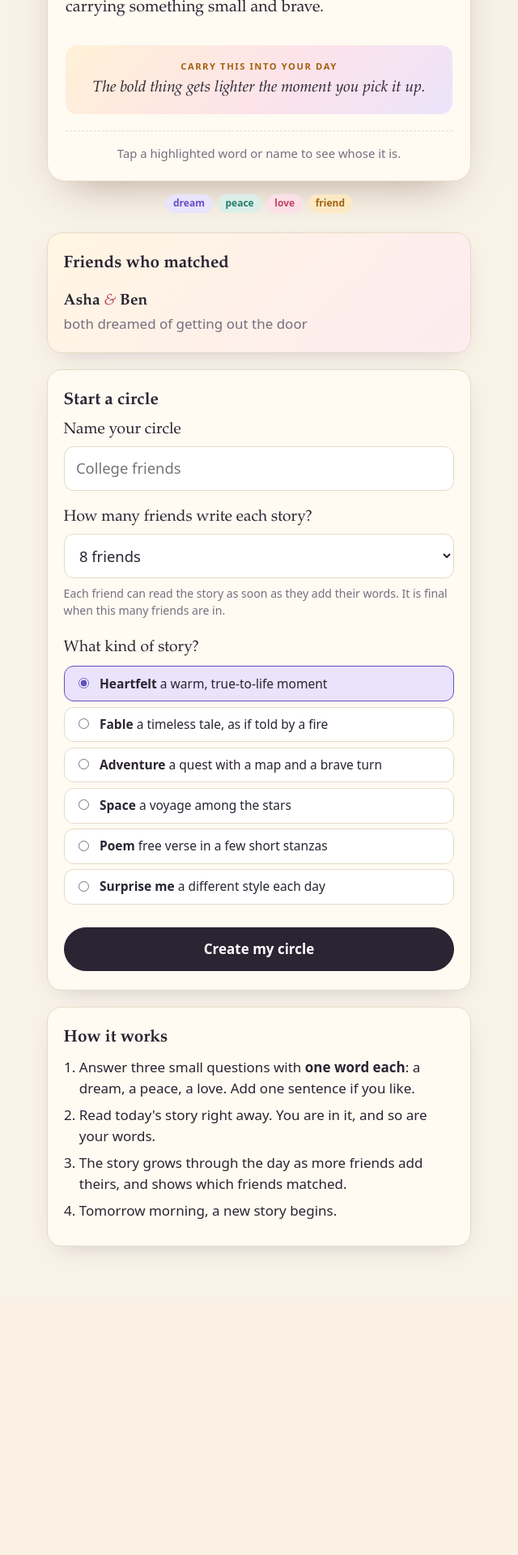
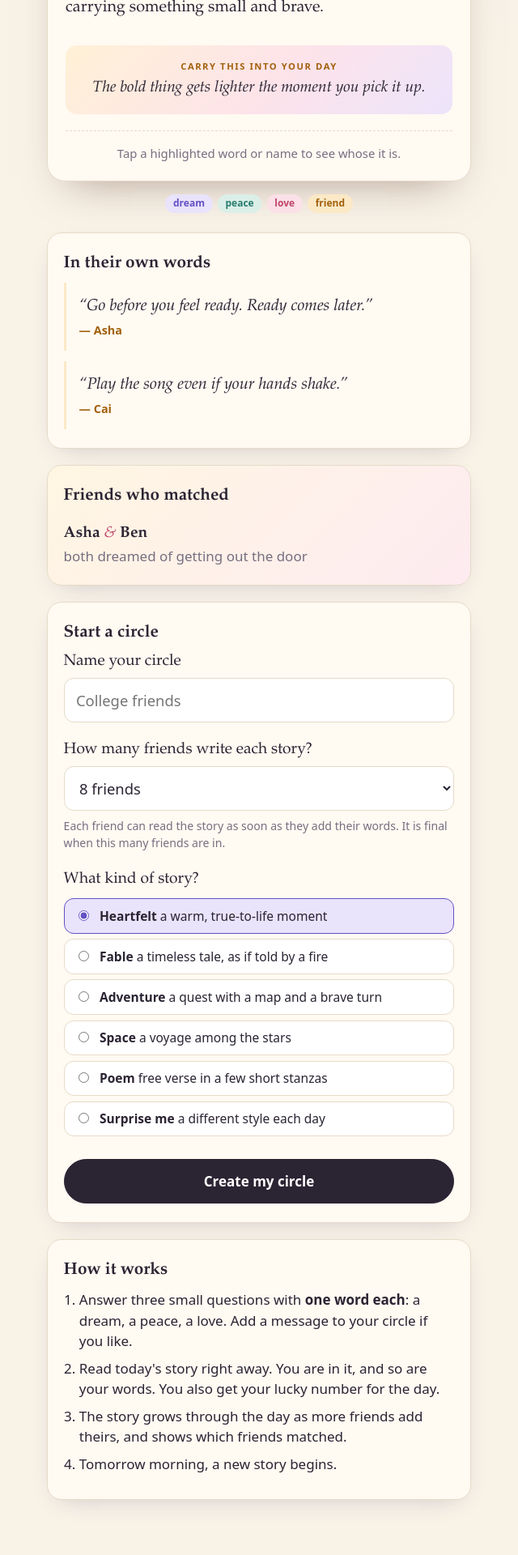
Before and after one commit to plamsal/fun-story-board, a FastAPI app: page / in a window 1280 px wide. Shown: the part 1300-3220 px from the top of the page at 81% size, without its empty margins (320-960 px from the left). Before the commit the page ends 2847 px from the top, so only its background shows below. Run offline with FastAPI, Linux system fonts and the light colour scheme; some libraries are stand-ins or nearby versions.

Commit message:
Add quotes, lucky number, story list filters and Your circles
- Each friend's message to the circle is shown as a quote from them
- Lucky number (1-99) from the friend's own words and the date
- Stories list includes today's story, grouped by month, with month and style filters
- Home page lists the circles this browser has opened

Co-Authored-By: Claude Fable 5.2 <noreply@anthropic.com>
Claude-Session: https://claude.ai/code/session_01ESSHas7xa9H6T3AzLD95Eg

```diff
--- a/app/main.py
+++ b/app/main.py
@@ -3,10 +3,10 @@
     GET  /                   home: sample story + create a circle
     POST /circles            create it, then go to the circle page
     GET  /c/{id}             today: add words -> wait -> read the story
-    POST /c/{id}/words       add your name, three words and optional sentence
+    POST /c/{id}/words       add your name, three words and optional message
     GET  /c/{id}/status      tiny JSON the page polls while the story is written
     GET  /c/{id}/card.png    shareable picture (title + closing line)
-    GET  /c/{id}/archive     past stories
+    GET  /c/{id}/archive     all stories, by month (?month=2026-11&style=fable to filter)
     GET  /c/{id}/d/{day}     one past story
     GET  /healthz            "ok" (used by the host to check the app is up)
 
@@ -24,11 +24,12 @@ from . import game, styles
 from .card import make_card
 from .config import settings
 from .filters import InputError
-from .questions import QUESTIONS, SENTENCE_ASK
+from .questions import QUESTIONS, QUOTE_ASK, QUOTE_HINT
 from .sample import sample_story
 
 HERE = Path(__file__).parent
 PLAYER_COOKIE = "sb_player"
+CIRCLES_COOKIE = "sb_circles"  # the circles this browser has opened
 ONE_YEAR = 60 * 60 * 24 * 365
 
 app = FastAPI(title="Story Board", docs_url=None, redoc_url=None)
@@ -60,6 +61,14 @@ def page(request: Request, name: str, status: int = 200, **context) -> HTMLRespo
 def _set_player_cookie(request: Request, response) -> None:
     response.set_cookie(PLAYER_COOKIE, request.state.player_id, max_age=ONE_YEAR,
                         httponly=True, samesite="lax", secure=request.url.scheme == "https")
+
+
+def remember_circle(request: Request, response, circle: dict):
+    """Keep this circle in the browser's "Your circles" list."""
+    ids = game.remembered_ids(request.cookies.get(CIRCLES_COOKIE), add=circle["id"])
+    response.set_cookie(CIRCLES_COOKIE, ".".join(ids), max_age=ONE_YEAR,
+                        httponly=True, samesite="lax", secure=request.url.scheme == "https")
+    return response
 
 
 @app.middleware("http")
@@ -94,6 +103,8 @@ def _home(request: Request, status: int = 200, form: dict | None = None, error:
               if settings.min_people_limit <= n <= settings.max_people_limit]
     return page(request, "home.html", status=status, limits=limits, style_choices=styles.CHOICES,
                 form=form or {}, error=error, story=sample_story(), view=None,
+                your_circles=game.your_circles(request.cookies.get(CIRCLES_COOKIE),
+                                               request.state.player_id),
                 card_url=str(request.url_for("default_card")))
 
 
@@ -112,7 +123,8 @@ async def create_circle(request: Request):
         circle = game.create_circle(form.get("name"), form.get("people_limit"), form.get("style"))
     except InputError as err:
         return _home(request, 400, form, str(err))
-    return RedirectResponse(f"/c/{circle['id']}?new=1", status_code=303)
+    response = RedirectResponse(f"/c/{circle['id']}?new=1", status_code=303)
+    return remember_circle(request, response, circle)
 
 
 @app.get("/card.png")
@@ -158,14 +170,14 @@ async def add_words(request: Request, circle_id: str, background: BackgroundTask
 
 def _today_page(request, circle, view, status=200, form=None, errors=None) -> HTMLResponse:
     template = {"form": "words.html", "writing": "writing.html", "story": "story.html"}[view["phase"]]
-    return page(
+    return remember_circle(request, page(
         request, template, status=status,
         circle=circle, view=view, story=view["story"],
-        questions=QUESTIONS, sentence_ask=SENTENCE_ASK,
+        questions=QUESTIONS, quote_ask=QUOTE_ASK, quote_hint=QUOTE_HINT,
         form=form or {}, errors=errors or {},
         is_new=request.query_params.get("new") == "1",
         is_today=True, **circle_urls(request, circle),
-    )
+    ), circle)
 
 
 @app.get("/c/{circle_id}/status")
@@ -192,12 +204,14 @@ async def card(circle_id: str, day: str | None = None):
 # ---------- past stories ----------
 
 @app.get("/c/{circle_id}/archive", response_class=HTMLResponse)
-async def archive(request: Request, circle_id: str, background: BackgroundTasks):
+async def archive(request: Request, circle_id: str, background: BackgroundTasks,
+                  month: str | None = None, style: str | None = None):
     circle = game.get_circle(circle_id)
     if not circle:
         return not_found(request)
     catch_up(circle, background)
-    return page(request, "archive.html", circle=circle, stories=game.archive(circle),
+    listing = game.archive(circle, request.state.player_id, month, style)
+    return page(request, "archive.html", circle=circle, archive=listing,
                 **circle_urls(request, circle))
 
 
--- a/app/questions.py
+++ b/app/questions.py
@@ -1,7 +1,7 @@
 """The three daily questions.
 
 Each answer is ONE word, and each question feeds a different part of the story.
-There is also one optional sentence (SENTENCE_ASK, at the bottom).
+There is also one optional message to the circle (QUOTE_ASK, at the bottom).
 Edit the wording here; nothing else needs to change.
 
     key    column name in the database, and the colour used on the page
@@ -44,6 +44,8 @@ QUESTIONS = [
 
 KEYS = [q.key for q in QUESTIONS]
 
-# One optional extra: a sentence in the friend's own words. It is not
-# highlighted in the story; it shapes that friend's moment in it.
-SENTENCE_ASK = "One sentence: what would make today a good day?"
+# One more, optional: the friend's own message to the circle. It is shown on
+# the story page as a quote from them, and it shapes their moment in the story.
+# (It is stored in the `sentence` column.)
+QUOTE_ASK = "Your message to the circle today"
+QUOTE_HINT = "A thought, a wish, a line you believe in. Your friends will read it as a quote from you."
--- a/app/sample.py
+++ b/app/sample.py
@@ -7,9 +7,11 @@ Edit the text here to change the sample.
 from . import game
 
 PEOPLE = [
-    {"name": "Asha", "dream": "travel", "peace": "tea", "love": "mom", "sentence": ""},
+    {"name": "Asha", "dream": "travel", "peace": "tea", "love": "mom",
+     "sentence": "Go before you feel ready. Ready comes later."},
     {"name": "Ben", "dream": "rain", "peace": "walk", "love": "hug", "sentence": ""},
-    {"name": "Cai", "dream": "music", "peace": "nap", "love": "call", "sentence": ""},
+    {"name": "Cai", "dream": "music", "peace": "nap", "love": "call",
+     "sentence": "Play the song even if your hands shake."},
 ]
 
 SAVED = {
--- a/app/static/css/style.css
+++ b/app/static/css/style.css
@@ -249,6 +249,47 @@ fieldset.styles legend { font-family: var(--serif); font-size: 1.2rem; padding:
 }
 .people .said { display: block; margin-top: 0.4rem; font-family: var(--serif); font-style: italic; color: var(--muted); }
 
+/* ---- quotes and lucky number ---- */
+
+.quotes .quote { margin: 0; padding: 0.9rem 0 0.9rem 1rem; border-left: 3px solid var(--name-bg); }
+.quotes .quote + .quote { margin-top: 0.8rem; }
+.quote blockquote { margin: 0; font-family: var(--serif); font-style: italic; font-size: 1.25rem; line-height: 1.4; }
+.quote blockquote::before { content: "\201C"; }
+.quote blockquote::after { content: "\201D"; }
+.quote figcaption { margin-top: 0.35rem; font-size: 0.9rem; font-weight: 600; color: var(--name); }
+.quote figcaption::before { content: "\2014\00A0"; }
+
+.lucky { display: flex; align-items: center; gap: 0.8rem; margin: -0.4rem 0 1.2rem; line-height: 1.3; }
+.lucky small { color: var(--muted); }
+.lucky-number {
+  flex: none; width: 3.4rem; height: 3.4rem; border-radius: 50%; display: grid; place-items: center;
+  font-family: var(--serif); font-size: 1.6rem; font-weight: 600; color: var(--name);
+  background: var(--card); border: 2px solid var(--name-bg);
+  box-shadow: 0 6px 16px -8px rgba(162, 97, 12, 0.6);
+}
+.lucky-small {
+  display: inline-grid; place-items: center; min-width: 1.6rem; height: 1.6rem; padding: 0 0.3rem;
+  border-radius: 999px; font-size: 0.75rem; background: var(--name-bg); color: var(--name); margin-left: 0.3rem;
+}
+.optional-note { font-family: var(--sans); font-size: 0.8rem; color: var(--muted); }
+
+/* ---- story list: filters and month groups ---- */
+
+.filters { display: flex; flex-wrap: wrap; align-items: center; gap: 0.4rem; margin: 0 0 0.8rem; }
+.filter-label { font-size: 0.75rem; letter-spacing: 0.1em; text-transform: uppercase; color: var(--muted); width: 3.4rem; }
+.filter {
+  text-decoration: none; font-size: 0.9rem; padding: 0.3rem 0.75rem; border-radius: 999px;
+  border: 1.5px solid var(--line); background: #fff;
+}
+.filter.on { background: var(--ink); border-color: var(--ink); color: #fff; }
+.count { font-size: 0.8em; opacity: 0.6; font-weight: 400; }
+.month-title { margin: 1.6rem 0 0.6rem; }
+.today-tag {
+  background: var(--love-bg); color: var(--love); font-weight: 700; font-size: 0.7rem;
+  letter-spacing: 0.08em; text-transform: uppercase; padding: 0.1rem 0.45rem; border-radius: 999px;
+}
+.your-circles { margin-top: 1.5rem; }
+
 @media (prefers-reduced-motion: reduce) {
   .pulse, .quill, .story p, .closing { animation: none; }
 }
--- a/app/templates/_story.html
+++ b/app/templates/_story.html
@@ -34,6 +34,18 @@
   <span class="chip dream">dream</span><span class="chip peace">peace</span><span class="chip love">love</span><span class="chip name">friend</span>
 </div>
 
+{% if story.quotes %}
+<section class="card quotes">
+  <h2>In their own words</h2>
+  {% for quote in story.quotes %}
+  <figure class="quote">
+    <blockquote>{{ quote.text }}</blockquote>
+    <figcaption>{{ quote.name }}</figcaption>
+  </figure>
+  {% endfor %}
+</section>
+{% endif %}
+
 {% if story.matches %}
 <section class="card matches">
   <h2>{{ 'You matched' if story.matches[0].mine else 'Friends who matched' }}</h2>
--- a/app/templates/base.html
+++ b/app/templates/base.html
@@ -25,7 +25,7 @@
       {% if circle %}
       <nav>
         {% if not is_today %}<a href="/c/{{ circle.id }}">Today</a>{% endif %}
-        <a href="/c/{{ circle.id }}/archive">Past stories</a>
+        <a href="/c/{{ circle.id }}/archive">Stories</a>
       </nav>
       {% endif %}
     </header>
--- a/app/templates/home.html
+++ b/app/templates/home.html
@@ -8,6 +8,27 @@
   <a class="button" href="#start">Start a circle</a>
   <a class="button ghost" href="#sample">See a sample story</a>
 </p>
+
+{% if your_circles %}
+<section class="card your-circles">
+  <h2>Your circles</h2>
+  <ul class="list">
+    {% for c in your_circles %}
+    <li>
+      <a href="/c/{{ c.id }}">
+        <span class="list-title">{{ c.name }}</span>
+        <span class="preview">
+          {% if c.joined %}You are in today's story · {{ c.people }} of {{ c.limit }} friends
+          {% elif c.full %}Today's story is finished · read it
+          {% elif c.people %}{{ c.people }} of {{ c.limit }} friends today · add your words
+          {% else %}No one yet today · be the first{% endif %}
+        </span>
+      </a>
+    </li>
+    {% endfor %}
+  </ul>
+</section>
+{% endif %}
 
 <h2 class="section-title" id="sample">Here is what comes out</h2>
 <p class="muted">Asha, Ben and Cai each gave three words. This is the story they read. Tap a highlighted word to see whose it is.</p>
@@ -50,8 +71,8 @@
 <section class="card" id="how">
   <h2>How it works</h2>
   <ol class="steps">
-    <li>Answer three small questions with <strong>one word each</strong>: a dream, a peace, a love. Add one sentence if you like.</li>
-    <li>Read today's story right away. You are in it, and so are your words.</li>
+    <li>Answer three small questions with <strong>one word each</strong>: a dream, a peace, a love. Add a message to your circle if you like.</li>
+    <li>Read today's story right away. You are in it, and so are your words. You also get your lucky number for the day.</li>
     <li>The story grows through the day as more friends add theirs, and shows which friends matched.</li>
     <li>Tomorrow morning, a new story begins.</li>
   </ol>
```
Also changed, not shown: app/db.py (+20 -4 lines), app/game.py (+90 -5 lines), app/story.py (+5 -5 lines), app/templates/archive.html (+42 -7 lines), app/templates/story.html (+7 -3 lines), app/templates/words.html (+4 -4 lines), tests/test_game.py (+67 -2 lines), README.md.
